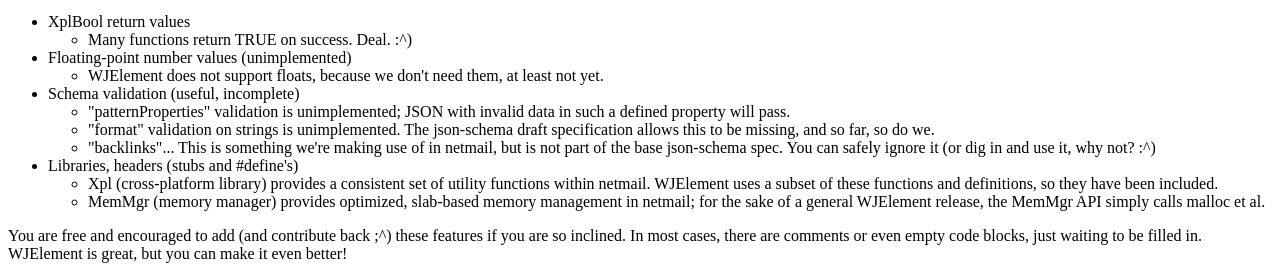
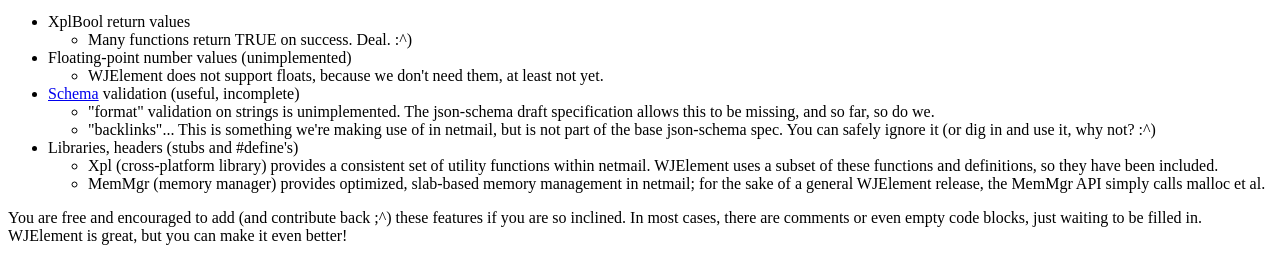
Before and after one commit to netmail-open/wjelement, a plain HTML site: page documentation/index.html in a window 1280 px wide. Shown: the part 557-821 px from the top of the page. Drawn offline with Linux system fonts and the light colour scheme.

Commit message:
- updated docs, documentation now installs to ${PREFIX}/doc

```diff
--- a/documentation/index.html
+++ b/documentation/index.html
@@ -87,12 +87,8 @@ Floating-point number values (unimplemented)
  </ul>
 </li>
 <li>
-Schema validation (useful, incomplete)
+<a href="http://json-schema.org">Schema</a> validation (useful, incomplete)
  <ul>
- <li>
-   "patternProperties" validation is unimplemented; JSON with invalid data in
-   such a defined property will pass.
- </li>
  <li>
    "format" validation on strings is unimplemented.  The json-schema draft
    specification allows this to be missing, and so far, so do we.
```
Also changed, not shown: CMakeLists.txt.
